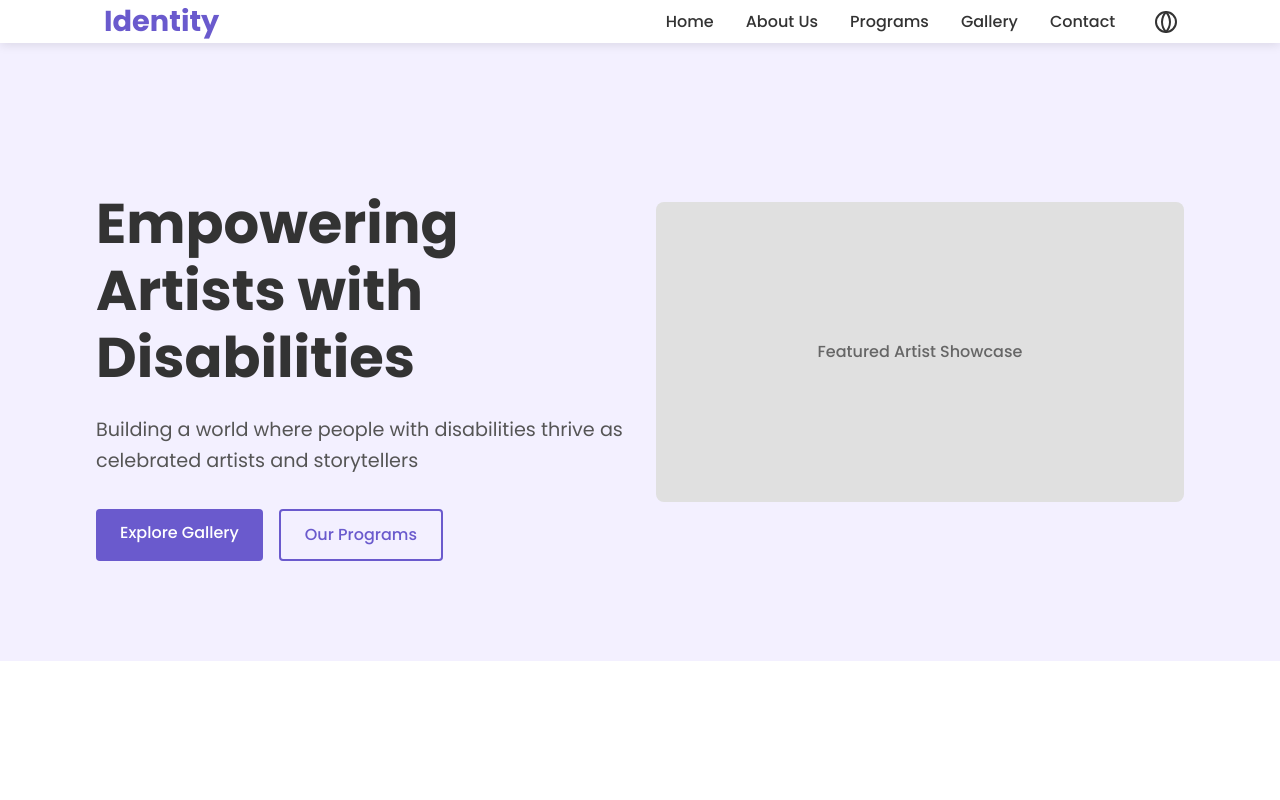
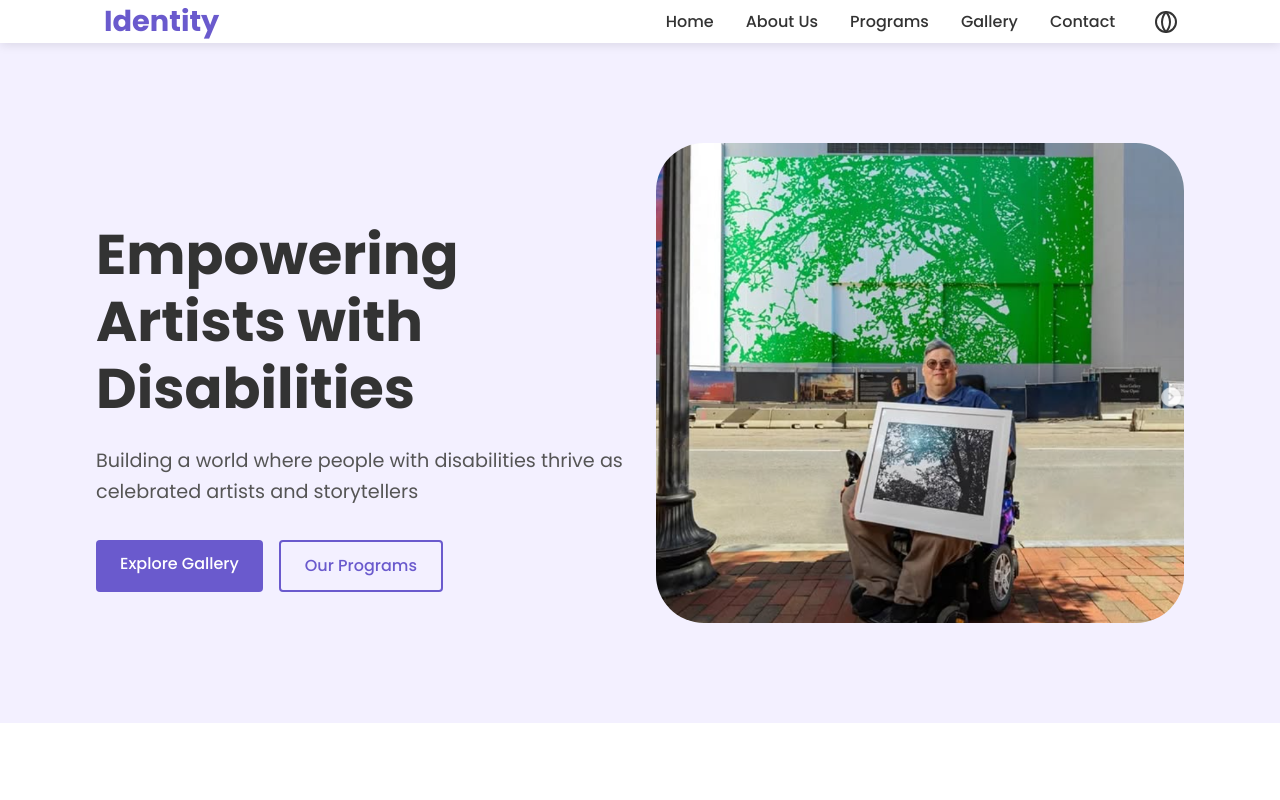
Before and after one commit to Bonaeineza31/Identity, a React (Vite) app in the folder identity/: page / in a window 1280 px wide. Shown: the top 800 px of the page. Built offline with nearby package versions, Linux system fonts and the light colour scheme.

Commit message:
home page

```diff
--- a/identity/components/Home.jsx
+++ b/identity/components/Home.jsx
@@ -2,6 +2,7 @@
 import React from 'react';
 import { Link } from 'react-router-dom';
 import '../styles/home.css';
+import homeimage from '../images/Screenshot 2025-03-09 115023.png'
 
 function Home() {
   return (
@@ -19,9 +20,8 @@ function Home() {
             </div>
           </div>
           <div className="hero-image">
-            {/* Placeholder for hero image */}
-            <div className="image-placeholder">
-              <span>Featured Artist Showcase</span>
+            <div className="image-placeholder" >
+              <span> <img src={homeimage} /></span>
             </div>
           </div>
         </div>
--- a/identity/styles/home.css
+++ b/identity/styles/home.css
@@ -19,6 +19,24 @@
 
   .hero-image {
     flex: 1;
+    display: flex;
+   justify-content: center;
+   align-items: center;
+   width: 70%;
+   height:30rem;
+   border-radius: 3rem;
+   overflow: hidden;
+   position: relative;
+   background-color: #f5f5f5;
+  }
+
+
+  .image-placeholder img {
+    width: 100%;
+    height: 100%;
+    object-fit: cover; /* Makes the image cover the container while maintaining aspect ratio */
+    object-position: center; /* Centers the image */
+    transition: transform 0.3s ease; /* Smooth zoom effect on hover */
   }
 
   .hero-title {
@@ -43,7 +61,7 @@
 
   .image-placeholder {
     width: 100%;
-    height: 400px;
+    height: 50%;
     background-color: #e0e0e0;
     border-radius: 8px;
     display: flex;
```
Also changed, not shown: identity/images/Screenshot 2025-03-09 115023.png (added).
